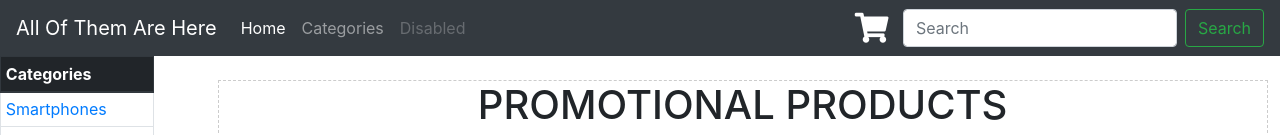
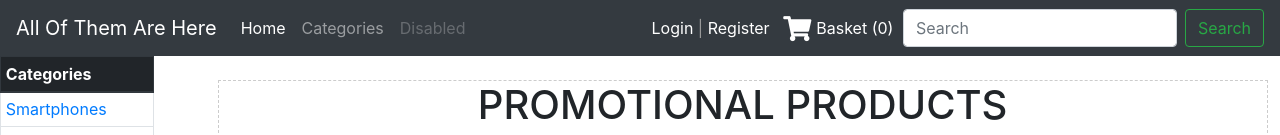
Before and after one commit to mirac/ctis256-project, a PHP site: page /index.php in a window 1280 px wide. Shown: the top 135 px of the page. Run offline with PHP 8.4, Linux system fonts and the light colour scheme; data comes from the database, SQL or seed files in the repository.

Commit message:
minor css fixes

```diff
--- a/include/header.php
+++ b/include/header.php
@@ -22,7 +22,7 @@ require_once 'include/db.php';
     <button class="navbar-toggler" type="button" data-toggle="collapse" data-target="#navbarTogglerDemo03" aria-controls="navbarTogglerDemo03" aria-expanded="false" aria-label="Toggle navigation">
         <span class="navbar-toggler-icon"></span>
     </button>
-    <a class="navbar-brand" href="#">All Of Them Are Here</a>
+    <a class="navbar-brand" href="index.php">All Of Them Are Here</a>
 
     <div class="collapse navbar-collapse" id="navbarTogglerDemo03">
         <ul class="navbar-nav mr-auto mt-2 mt-lg-0">
@@ -36,10 +36,12 @@ require_once 'include/db.php';
                 <a class="nav-link disabled" href="#">Disabled</a>
             </li>
         </ul>
+        <a class="link" href="login.php">Login</a>&nbsp;
+        <span style="color:#999">|</span>
+        &nbsp;<a class="link" href="register.php">Register</a>&nbsp;&nbsp;&nbsp;
 
-
-
-        <i class="fa  fa-shopping-cart" style="color:white; font-size: 30px; margin-right: 10px;"></i>&nbsp
+        <i class="fa  fa-shopping-cart" style="color:white; font-size: 25px;margin-right: 0;padding-right: 0"></i>
+        <a class="link" style="margin-left: 5px;margin-right: 5px" href="basket.php">Basket (0)</a>&nbsp;
         <form class="form-inline my-2 my-lg-0" action="search.php" method="get">
 
             <input class="form-control mr-sm-2" name="term" value="<?php if(isset($_GET['term'])) echo $_GET['term']; ?>" type="search" placeholder="Search" aria-label="Search">
--- a/style.css
+++ b/style.css
@@ -104,3 +104,12 @@ h1 {
     float: left;
     width: 30%;
 }
+
+.link{
+    color: #FFF;
+}
+
+.link:hover {
+    color: #FFF;
+    text-decoration: underline;
+}
```
